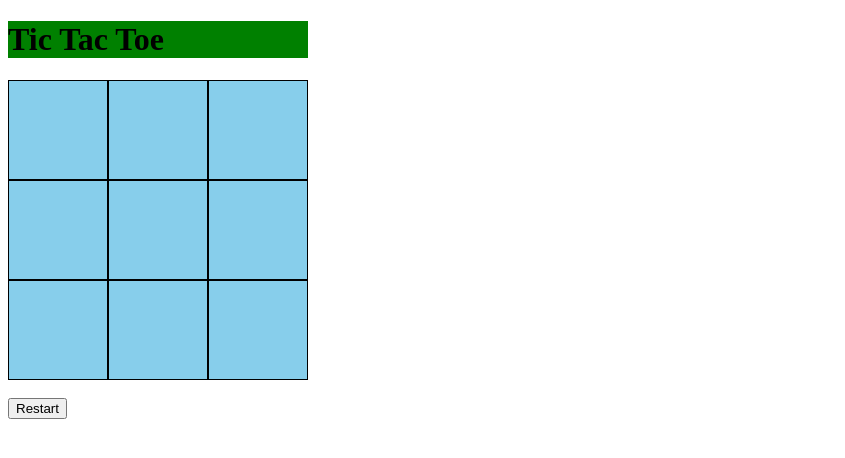
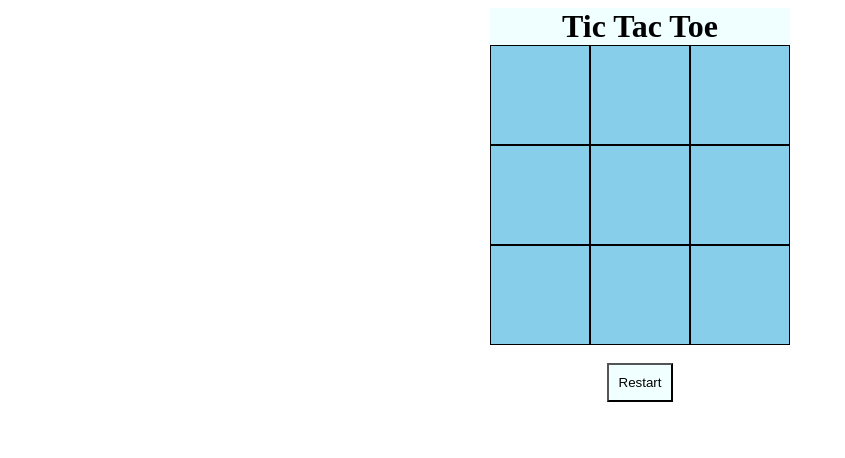
Before and after one commit to naviniitk/tic_tac_toe, a plain HTML site: page index.html in a window 1280 px wide. Shown: the whole page, without its empty margins (0-845 px from the left). Drawn offline with Linux system fonts and the light colour scheme.

Commit message:
simple changes

```diff
--- a/script.js
+++ b/script.js
@@ -76,7 +76,6 @@ const displayController = (() => {
 
             }
             count++;
-            console.log(count);
         }
     }
 })();
--- a/style.css
+++ b/style.css
@@ -1,9 +1,12 @@
 h1 {
-    background-color: green;
+    background-color: azure;
     width: 300px;
+    text-align: center;
+    margin: auto;
 }
 #container {
     display: grid;
+    margin: auto;
     grid-template-columns: repeat(3, 1fr);
     grid-template-rows: repeat(3, 1fr);
     width: 300px;
@@ -13,8 +16,16 @@ h1 {
     background-color: skyblue;
     text-align: center;
     border-style: solid;
-    border-width: thin;
+    border-width: 1px;
+    padding-top: 38px;
+    padding-bottom: auto;
 }
 .cell:hover {
     background-color: steelblue;
 }
+#btn {
+    background-color: azure;
+    padding: 10px;
+    display: flex;
+    margin: auto;
+}
```
